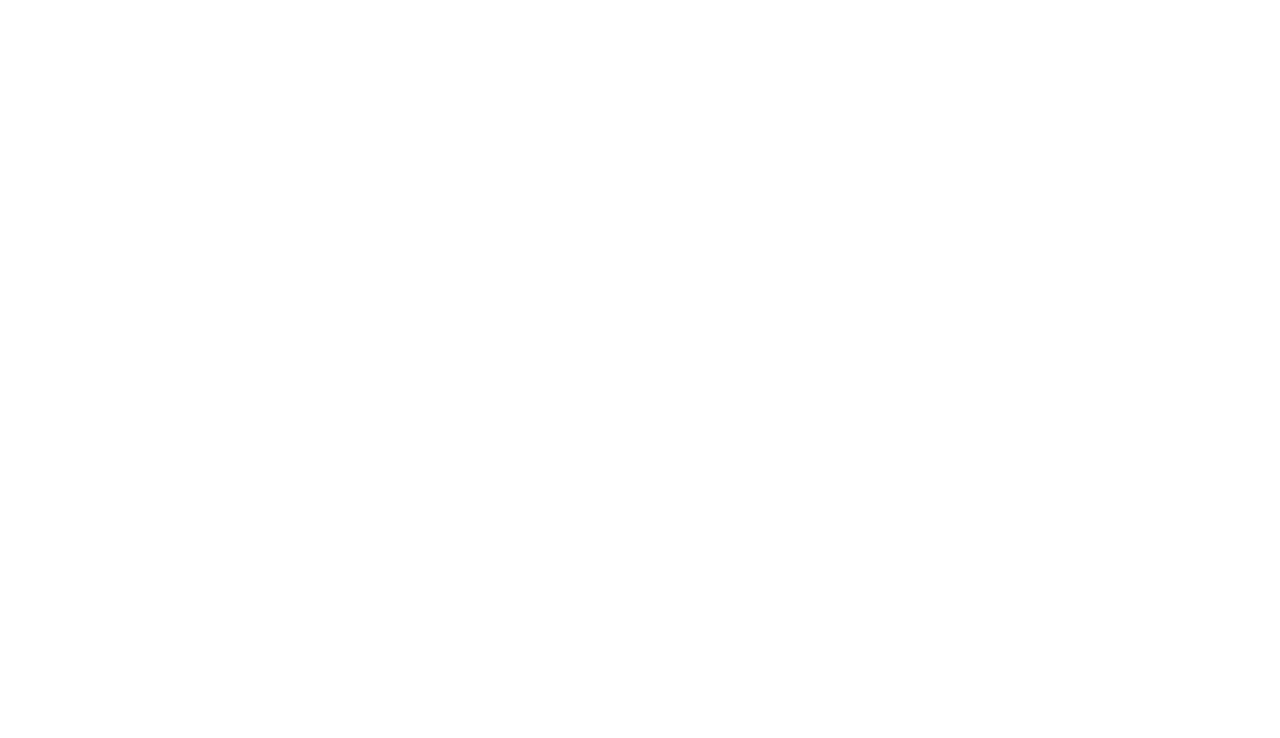
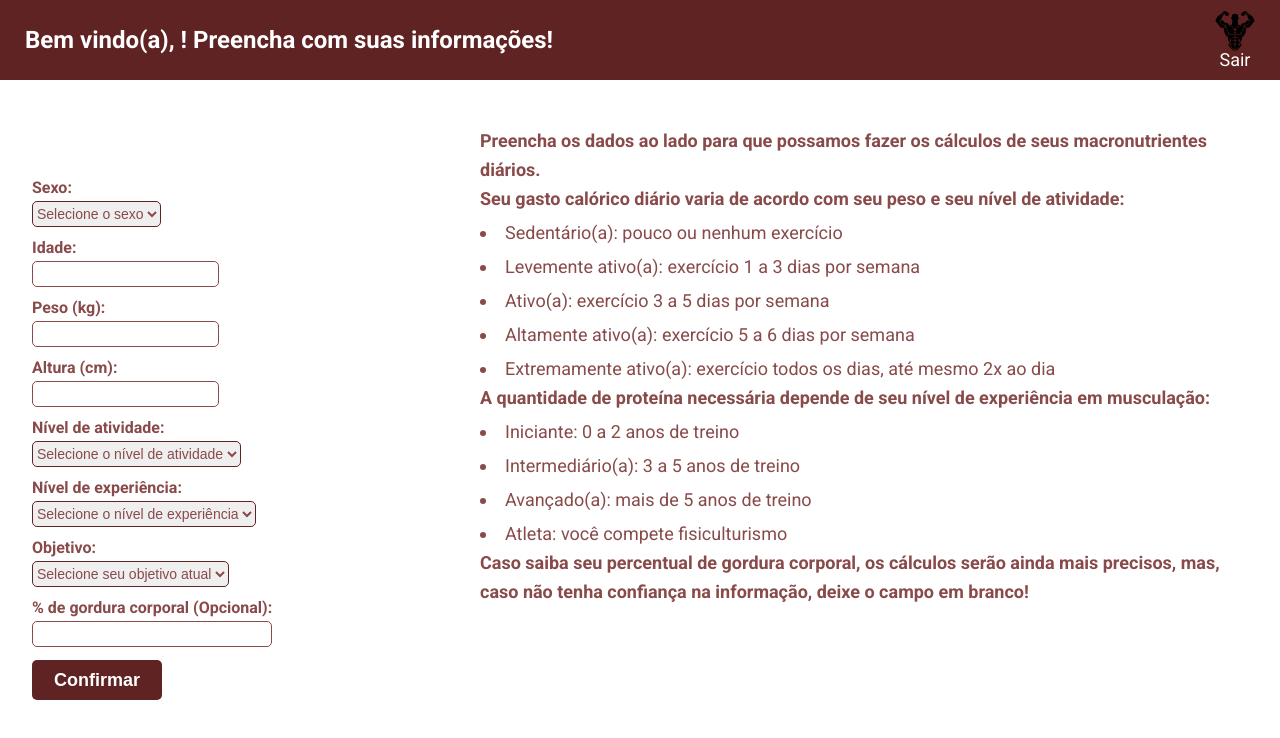
Before and after one commit to andrezopo/fitnessEvo-front, a React (Create React App) app: page /user in a window 1280 px wide. Before the commit this address had no page. Shown: the top 738 px of the page. Built offline with nearby package versions, Linux system fonts and the light colour scheme.

Commit message:
:sparkles: feat: create user additional information page

```diff
--- a/src/App.js
+++ b/src/App.js
@@ -2,6 +2,7 @@
 import { BrowserRouter, Routes, Route } from "react-router-dom";
 import SignInScreen from "./components/SignInScreen";
 import SignUpScreen from "./components/SignUpScreen";
+import UserAddtionalInfos from "./components/UserAdditionalInfos";
 import UserContext from "./contexts/UserContext";
 
 export default function App() {
@@ -29,6 +30,7 @@
         <Routes>
           <Route path="/" element={<SignInScreen />} />
           <Route path="/sign-up" element={<SignUpScreen />} />
+          <Route path="/user" element={<UserAddtionalInfos />} />
         </Routes>
       </UserContext.Provider>
     </BrowserRouter>
--- /dev/null
+++ b/src/components/UserAdditionalInfos.js
@@ -0,0 +1,310 @@
+import { useContext, useState } from "react";
+import UserContext from "../contexts/UserContext";
+import Header from "./Header";
+import styled from "styled-components";
+import StyledContainer from "../styledComponents/StyledContainer";
+import StyledButton from "../styledComponents/StyledButton";
+import axios from "axios";
+import { useNavigate } from "react-router-dom";
+
+export default function UserAddtionalInfos() {
+  const { name, email, setEmail, token } = useContext(UserContext);
+  const [disable, setDisable] = useState(false);
+  const [sex, setSex] = useState("");
+  const [age, setAge] = useState(null);
+  const [weight, setWeight] = useState(null);
+  const [height, setHeight] = useState(null);
+  const [activityLevel, setActivityLevel] = useState("");
+  const [trainingExperience, setTrainingExperience] = useState("");
+  const [objective, setObjective] = useState("");
+  const [bodyFat, setBodyFat] = useState("");
+
+  const navigate = useNavigate();
+
+  async function addUserInfos(e) {
+    e.preventDefault();
+    let userAdditionalInfos = {};
+    if (!bodyFat) {
+      userAdditionalInfos = {
+        sex,
+        age,
+        weight,
+        height,
+        activityLevel,
+        trainingExperience,
+        objective,
+      };
+    } else {
+      userAdditionalInfos = {
+        sex,
+        age,
+        weight,
+        height,
+        activityLevel,
+        trainingExperience,
+        objective,
+        bodyFat,
+      };
+    }
+
+    const config = {
+      headers: {
+        Authorization: `Bearer ${token}`,
+      },
+    };
+    try {
+      await axios.post(
+        "http://localhost:5000/users/infos",
+        userAdditionalInfos,
+        config
+      );
+      navigate("/today", { replace: true });
+    } catch (err) {
+      alert(err.message);
+    }
+  }
+  return (
+    <>
+      <Header
+        text={`Bem vindo(a), ${name}! Preencha com suas informações!`}
+        signOutButton={true}
+      />
+      <StyledContainer>
+        <AdditionalInfoContainer>
+          <AdditionalInfoDiv>
+            <form onSubmit={(e) => addUserInfos(e)}>
+              <div>
+                <p>Sexo: </p>
+                <select
+                  disabled={disable}
+                  id="sex"
+                  type="text"
+                  onChange={(e) => setSex(e.target.value)}
+                  value={sex}
+                  required
+                >
+                  {" "}
+                  <option value="">Selecione o sexo</option>
+                  <option value="male">Masculino</option>
+                  <option value="female">Feminino</option>
+                </select>
+              </div>
+              <div>
+                <p>Idade: </p>
+                <input
+                  disabled={disable}
+                  id="age"
+                  type="number"
+                  placeholder=""
+                  onChange={(e) => setAge(Number(e.target.value))}
+                  value={age}
+                  required
+                />
+              </div>
+              <div>
+                <p>Peso (kg): </p>
+                <input
+                  disabled={disable}
+                  id="weight"
+                  type="number"
+                  placeholder=""
+                  onChange={(e) => setWeight(Number(e.target.value))}
+                  value={weight}
+                  required
+                />
+              </div>
+              <div>
+                <p>Altura (cm): </p>
+                <input
+                  disabled={disable}
+                  id="height"
+                  type="number"
+                  placeholder=""
+                  onChange={(e) => setHeight(Number(e.target.value))}
+                  value={height}
+                  required
+                />
+              </div>
+              <div>
+                <p>Nível de atividade: </p>
+                <select
+                  disabled={disable}
+                  id="activity"
+                  type="text"
+                  placeholder=""
+                  onChange={(e) => setActivityLevel(e.target.value)}
+                  value={activityLevel}
+                  required
+                >
+                  <option value="">Selecione o nível de atividade</option>
+                  <option value="sedentary">Sedentário(a)</option>
+                  <option value="lightly_active">Levemente ativo(a)</option>
+                  <option value="active">Ativo(a)</option>
+                  <option value="very_active">Altamente ativo(a)</option>
+                  <option value="extremely_active">
+                    Extremamente ativo(a)
+                  </option>
+                </select>
+              </div>
+              <div>
+                <p>Nível de experiência: </p>
+                <select
+                  disabled={disable}
+                  id="experience"
+                  type="text"
+                  placeholder=""
+                  onChange={(e) => setTrainingExperience(e.target.value)}
+                  value={trainingExperience}
+                  required
+                >
+                  <option value="">Selecione o nível de experiência</option>
+                  <option value="beginner">Iniciante</option>
+                  <option value="intermediate">Intermediário(a)</option>
+                  <option value="advanced">Avançado(a)</option>
+                  <option value="athlete">Atleta</option>
+                </select>
+              </div>
+              <div>
+                <p>Objetivo: </p>
+                <select
+                  disabled={disable}
+                  id="objective"
+                  type="text"
+                  placeholder=""
+                  onChange={(e) => setObjective(e.target.value)}
+                  value={objective}
+                  required
+                >
+                  <option value="">Selecione seu objetivo atual</option>
+                  <option value="fat_loss">Perda de gordura</option>
+                  <option value="maintenance">Manutenção</option>
+                  <option value="mass_gain">Ganho muscular</option>
+                </select>
+              </div>
+              <div>
+                <p>% de gordura corporal (Opcional): </p>
+                <input
+                  disabled={disable}
+                  id="bodyFat"
+                  type="number"
+                  placeholder=""
+                  onChange={(e) => setBodyFat(Number(e.target.value))}
+                  value={bodyFat}
+                />
+              </div>
+              <StyledButton width={130} height={40} fontSize={18}>
+                Confirmar
+              </StyledButton>
+            </form>
+          </AdditionalInfoDiv>
+          <InfoDiv>
+            <h3>
+              Preencha os dados ao lado para que possamos fazer os cálculos de
+              seus macronutrientes diários. <br />
+              Seu gasto calórico diário varia de acordo com seu peso e seu nível
+              de atividade:
+              <br />
+              <ul>
+                <li>Sedentário(a): pouco ou nenhum exercício</li>
+                <li>Levemente ativo(a): exercício 1 a 3 dias por semana</li>
+                <li>Ativo(a): exercício 3 a 5 dias por semana</li>
+                <li>Altamente ativo(a): exercício 5 a 6 dias por semana</li>
+                <li>
+                  Extremamente ativo(a): exercício todos os dias, até mesmo 2x
+                  ao dia
+                </li>
+              </ul>
+              A quantidade de proteína necessária depende de seu nível de
+              experiência em musculação:
+              <br />
+              <ul>
+                <li>Iniciante: 0 a 2 anos de treino</li>
+                <li>Intermediário(a): 3 a 5 anos de treino</li>
+                <li>Avançado(a): mais de 5 anos de treino</li>
+                <li>Atleta: você compete fisiculturismo</li>
+              </ul>
+              Caso saiba seu percentual de gordura corporal, os cálculos serão
+              ainda mais precisos, mas, caso não tenha confiança na informação,
+              deixe o campo em branco!
+            </h3>
+          </InfoDiv>
+        </AdditionalInfoContainer>
+      </StyledContainer>
+    </>
+  );
+}
+
+const AdditionalInfoDiv = styled.div`
+  display: flex;
+  flex-direction: column;
+  justify-content: center;
+  align-items: flex-start;
+  width: 35%;
+  height: 90%;
+`;
+
+const InfoDiv = styled.div`
+  display: flex;
+  flex-direction: column;
+  justify-content: flex-start;
+  align-items: center;
+  width: 60%;
+  height: 90%;
+  margin-top: 20px;
+
+  h3 {
+    justify-self: flex-start;
+    font-size: 18px;
+    line-height: 29px;
+    font-weight: 600;
+    color: #894a4a;
+  }
+
+  ul {
+    list-style-type: disc;
+    list-style-position: inside;
+    font-size: 18px;
+    font-weight: 400;
+    li {
+      margin-top: 5px;
+    }
+  }
+`;
+
+const AdditionalInfoContainer = styled.div`
+  height: calc(100vh - 80px);
+  width: 100%;
+  background-color: #ffffff;
+  display: flex;
+  align-items: center;
+  justify-content: center;
+  margin-top: 80px;
+  font-size: 16px;
+  font-weight: 700;
+  color: #894a4a;
+
+  form {
+    display: flex;
+    align-items: flex-start;
+  }
+
+  input {
+    height: 26px;
+    border-color: #894a4a;
+    margin-top: 5px;
+    width: 100%;
+    font-size: 14px;
+    color: #894a4a;
+    ::placeholder {
+      font-size: 14px;
+    }
+  }
+  select {
+    height: 26px;
+    border-color: #602323;
+    margin-top: 5px;
+    width: 100%;
+    font-size: 14px;
+    color: #894a4a;
+  }
+`;
```
